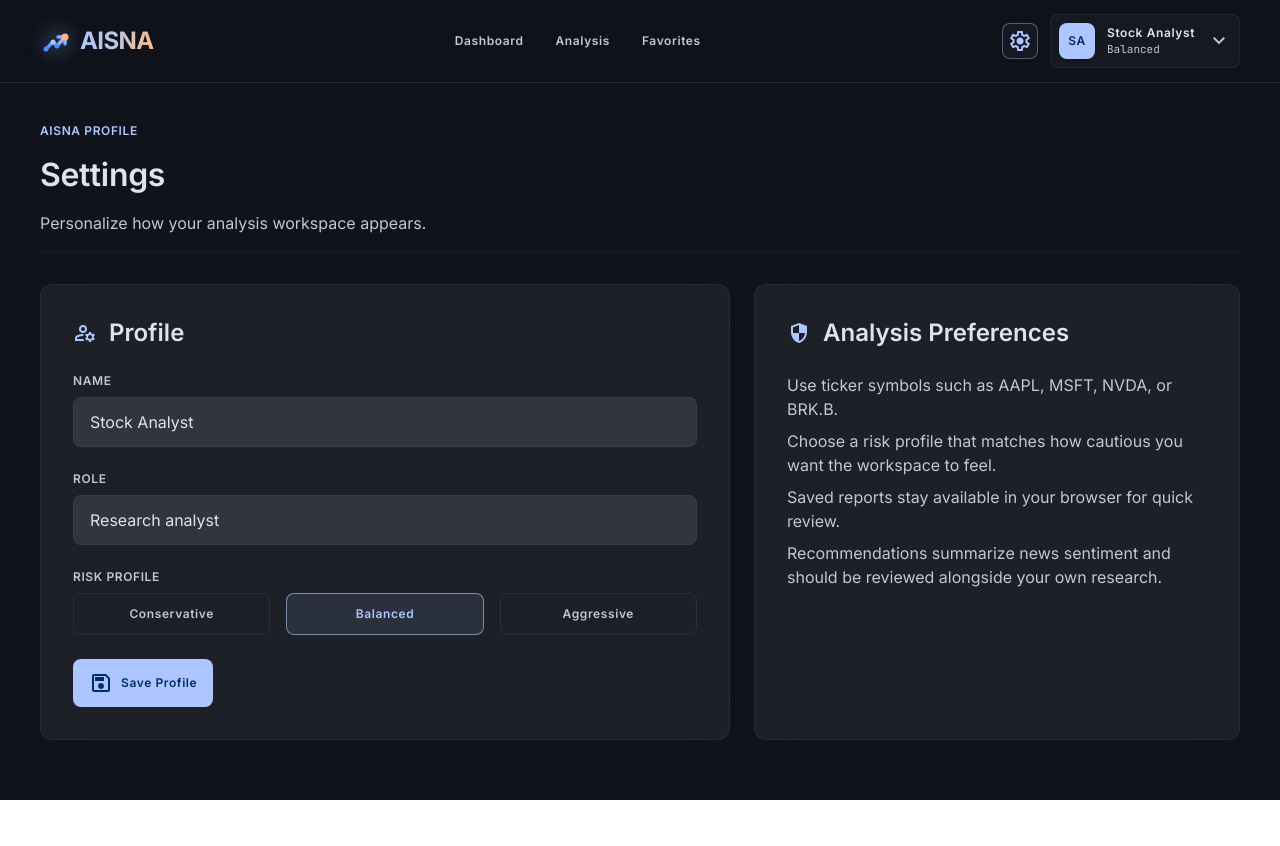
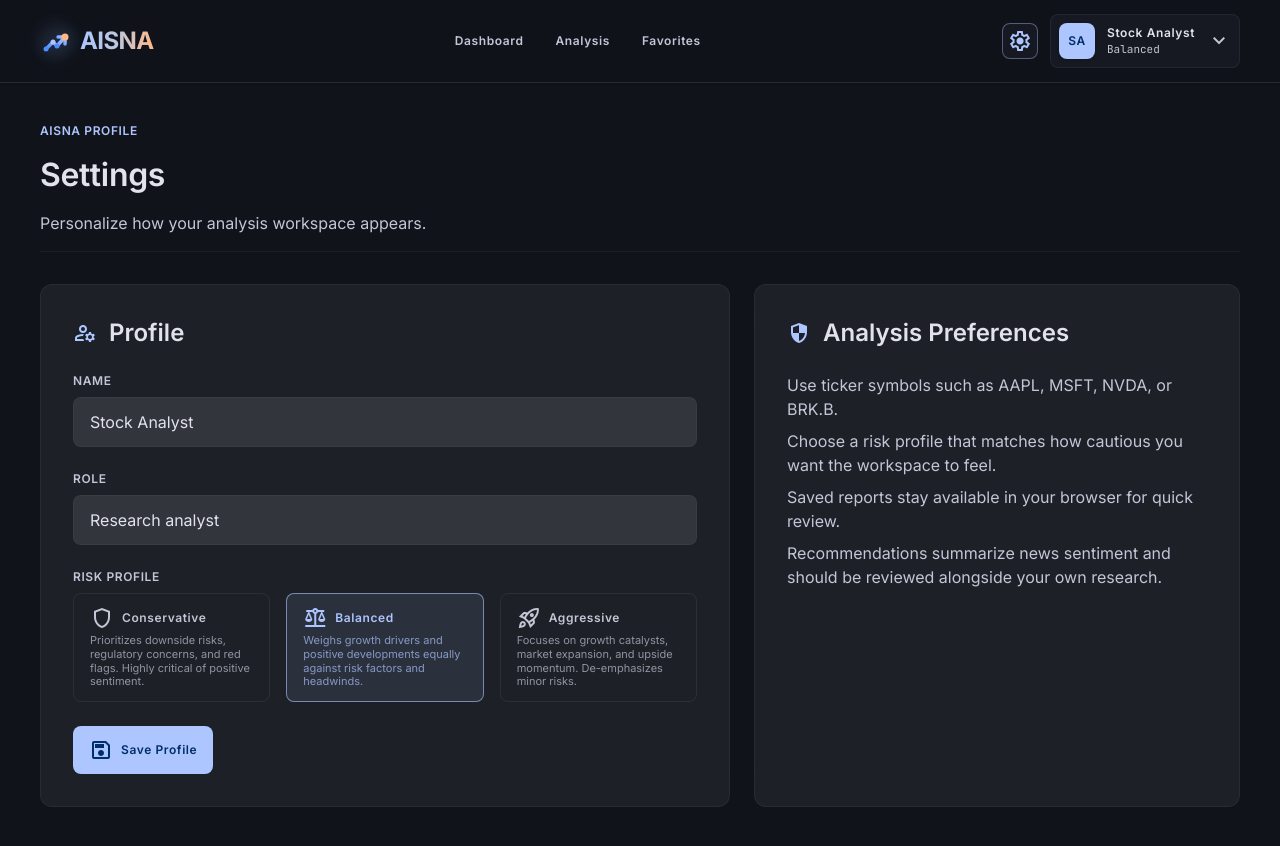
Before and after one commit to IAMSebyi/AISNA, a React (Vite) app in the folder frontend/: page /settings in a window 1280 px wide. Before the commit the page ends 800 px from the top, so only its background shows below. Built offline with nearby package versions, Linux system fonts and the light colour scheme.

Commit message:
setting -> risk profile selector

```diff
--- a/frontend/src/pages/Settings.jsx
+++ b/frontend/src/pages/Settings.jsx
@@ -1,5 +1,20 @@
 import { useState } from 'react';
 import { getProfile, RISK_PROFILES, saveProfile } from '../services/profileStorage';
+
+const RISK_PROFILE_META = {
+  Conservative: {
+    icon: 'shield',
+    description: 'Prioritizes downside risks, regulatory concerns, and red flags. Highly critical of positive sentiment.',
+  },
+  Balanced: {
+    icon: 'balance',
+    description: 'Weighs growth drivers and positive developments equally against risk factors and headwinds.',
+  },
+  Aggressive: {
+    icon: 'rocket_launch',
+    description: 'Focuses on growth catalysts, market expansion, and upside momentum. De-emphasizes minor risks.',
+  },
+};
 
 export default function Settings() {
   const [profile, setProfile] = useState(() => getProfile());
@@ -52,10 +67,13 @@ export default function Settings() {
           <div className="flex flex-col gap-2">
             <span className="font-label-sm text-label-sm text-on-surface-variant uppercase">Risk Profile</span>
             <div className="grid grid-cols-1 sm:grid-cols-3 gap-sm">
-              {RISK_PROFILES.map((riskProfile) => (
+              {RISK_PROFILES.map((riskProfile) => {
+                const isSelected = profile.riskProfile === riskProfile;
+                const meta = RISK_PROFILE_META[riskProfile];
+                return (
                   <button
-                  className={`rounded-lg border px-4 py-3 font-label-sm text-label-sm transition-colors ${
-                    profile.riskProfile === riskProfile
+                    className={`rounded-lg border px-4 py-3 text-left flex flex-col gap-1 transition-colors ${
+                      isSelected
                         ? 'border-primary/60 bg-primary/10 text-primary'
                         : 'border-outline-variant/40 text-on-surface-variant hover:text-on-surface hover:border-primary'
                     }`}
@@ -63,9 +81,16 @@ export default function Settings() {
                     onClick={() => setProfile((current) => ({ ...current, riskProfile }))}
                     type="button"
                   >
+                    <span className="flex items-center gap-2 font-label-sm text-label-sm">
+                      <span className="material-symbols-outlined text-base">{meta.icon}</span>
                       {riskProfile}
+                    </span>
+                    <span className={`font-body-md text-[11px] leading-tight ${isSelected ? 'text-primary/70' : 'text-on-surface-variant/70'}`}>
+                      {meta.description}
+                    </span>
                   </button>
-              ))}
+                );
+              })}
             </div>
           </div>
 
```
Lines whose indentation alone changed are shown as unchanged.
